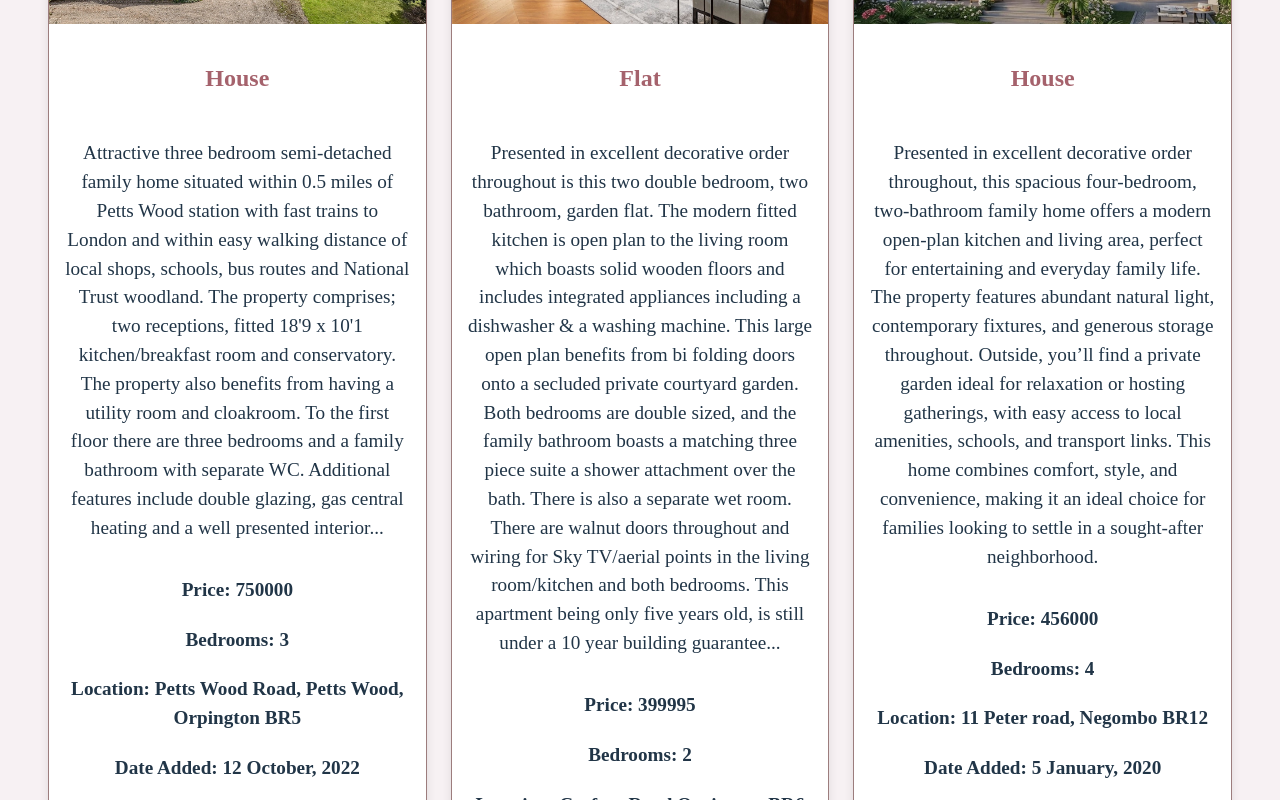
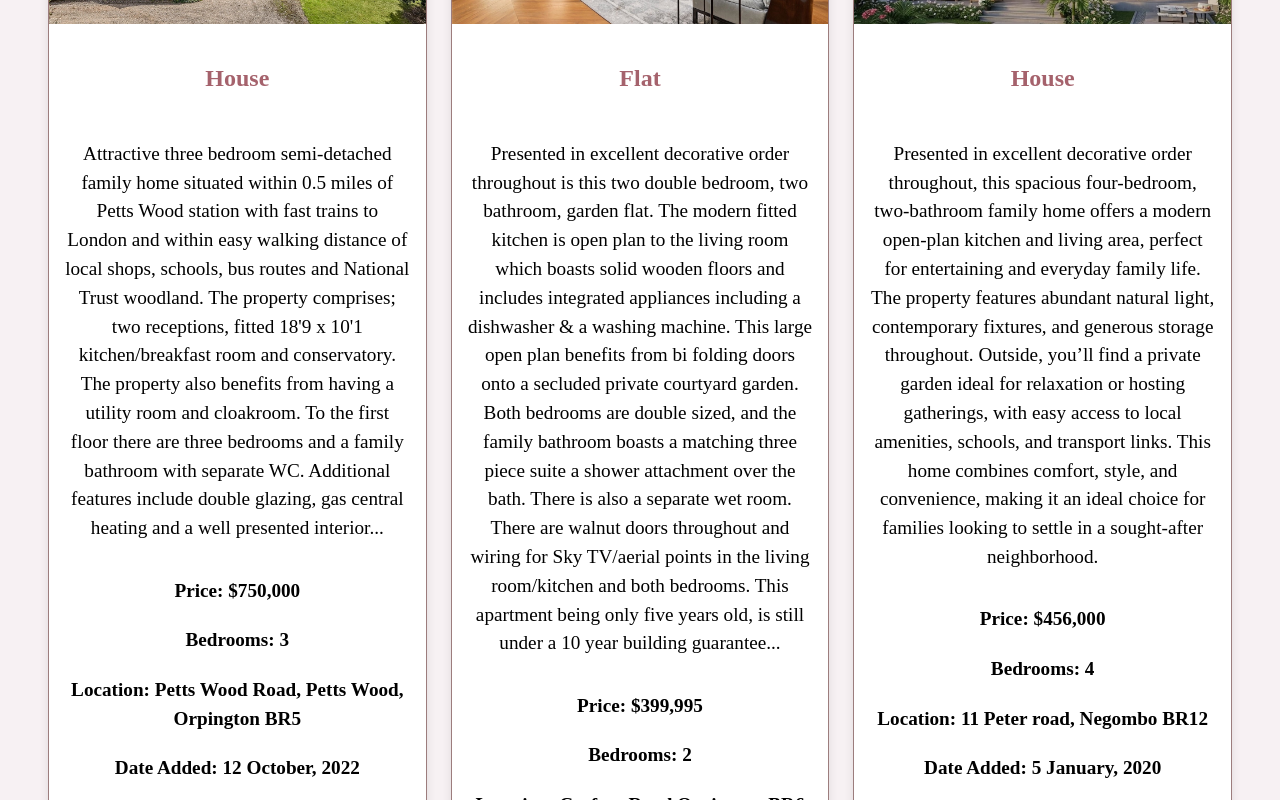
Before and after one commit to MthukaFernando/Adv.ClientSide-final-coursework, a React (Vite) app in the folder property-app/: page / in a window 1280 px wide. Shown: the part 1060-1860 px from the top of the page. Built offline with nearby package versions, Linux system fonts and the light colour scheme.

Commit message:
moved the json file into public and added changed the colors of the details for visibility

```diff
--- a/property-app/src/App.css
+++ b/property-app/src/App.css
@@ -122,12 +122,14 @@ body {
   font-family: 'Times New Roman', Times, serif;
   font-size: 1.2rem;
   margin-top: -0.2rem;
+  color: black;
 }
 
 .property-description {
   font-size: 1.2rem;
   font-family: 'Times New Roman', Times, serif;
   margin-bottom: 2rem;
+  color: black;
 }
 
 #root {
--- a/property-app/src/App.jsx
+++ b/property-app/src/App.jsx
@@ -1,26 +1,38 @@
+import React, { useState, useEffect } from "react";
 import "./App.css";
-import React, { useState } from "react";
-import propertiesData from "./properties.json";
 
-// Property cards
+// Property card component
 function PropertyCard({ property }) {
   return (
     <div className="property-card">
-      <img className="property-img" src={property.picture} alt={property.type} />
+      <img
+        className="property-img"
+        src={property.picture}
+        alt={property.type}
+      />
       <div className="property-content">
         <h2 className="property-heading">{property.type}</h2>
         <p className="property-description">{property.description}</p>
-        <p className="property-details">Price: {property.price}</p>
-        <p className="property-details">Bedrooms: {property.bedrooms}</p>
+        <p className="property-details">
+          Price: ${Number(property.price).toLocaleString()}
+        </p>
+        <p className="property-details">
+          Bedrooms: {Number(property.bedrooms)}
+        </p>
         <p className="property-details">Location: {property.location}</p>
-        <p className="property-details">Date Added: {property.added.day} {property.added.month}, {property.added.year}</p>
+        <p className="property-details">
+          Date Added: {property.added.day} {property.added.month}, {property.added.year}
+        </p>
       </div>
     </div>
   );
 }
 
 function App() {
-  // Input states
+  const [properties, setProperties] = useState([]);
+  const [filteredProperties, setFilteredProperties] = useState([]);
+
+  // Filter input states
   const [inputType, setInputType] = useState("");
   const [inputMinPrice, setInputMinPrice] = useState("");
   const [inputMaxPrice, setInputMaxPrice] = useState("");
@@ -29,49 +41,43 @@ function App() {
   const [inputMaxBedrooms, setInputMaxBedrooms] = useState("");
   const [inputPostcode, setInputPostcode] = useState("");
 
-  // Applied states
-  const [queryType, setQueryType] = useState("");
-  const [minPrice, setMinPrice] = useState("");
-  const [maxPrice, setMaxPrice] = useState("");
-  const [dateAfter, setDateAfter] = useState("");
-  const [minBedrooms, setMinBedrooms] = useState("");
-  const [maxBedrooms, setMaxBedrooms] = useState("");
-  const [postcode, setPostcode] = useState("");
+  // Load JSON from public folder
+  useEffect(() => {
+    fetch("/properties.json")
+      .then((res) => res.json())
+      .then((data) => {
+        setProperties(data.properties);
+        setFilteredProperties(data.properties);
+      })
+      .catch((err) => console.error("Error loading JSON:", err));
+  }, []);
 
-  // Filter logic
-  const filteredProperties = propertiesData.properties.filter((property) => {
-    const typeMatch = queryType === "" || property.type === queryType;
+  // Apply filters
+  const applyFilters = () => {
+    const filtered = properties.filter((property) => {
+      const typeMatch = !inputType || property.type === inputType;
 
       const priceMatch =
-      (minPrice === "" || property.price >= Number(minPrice)) &&
-      (maxPrice === "" || property.price <= Number(maxPrice));
+        (!inputMinPrice || Number(property.price) >= Number(inputMinPrice)) &&
+        (!inputMaxPrice || Number(property.price) <= Number(inputMaxPrice));
 
       const bedroomsMatch =
-      (minBedrooms === "" || property.bedrooms >= Number(minBedrooms)) &&
-      (maxBedrooms === "" || property.bedrooms <= Number(maxBedrooms));
+        (!inputMinBedrooms || Number(property.bedrooms) >= Number(inputMinBedrooms)) &&
+        (!inputMaxBedrooms || Number(property.bedrooms) <= Number(inputMaxBedrooms));
 
       const dateMatch =
-      dateAfter === "" ||
-      new Date(
-        `${property.added.year}-${property.added.month}-${property.added.day}`
-      ) >= new Date(dateAfter);
+        !inputDateAfter ||
+        new Date(`${property.added.year}-${property.added.month}-${property.added.day}`) >=
+          new Date(inputDateAfter);
 
       const postcodeMatch =
-      postcode === "" ||
-      property.location.toLowerCase().includes(postcode.toLowerCase());
+        !inputPostcode ||
+        property.location.toLowerCase().includes(inputPostcode.toLowerCase());
 
       return typeMatch && priceMatch && bedroomsMatch && dateMatch && postcodeMatch;
     });
 
-  // Apply filters
-  const applyFilters = () => {
-    setQueryType(inputType);
-    setMinPrice(inputMinPrice);
-    setMaxPrice(inputMaxPrice);
-    setMinBedrooms(inputMinBedrooms);
-    setMaxBedrooms(inputMaxBedrooms);
-    setDateAfter(inputDateAfter);
-    setPostcode(inputPostcode);
+    setFilteredProperties(filtered);
   };
 
   return (
@@ -112,8 +118,8 @@ function App() {
           onChange={(e) => setInputMaxPrice(e.target.value)}
         />
         <input
-          type="text"
-          placeholder="Date after (YYYY-MM-DD)"
+          type="date"
+          placeholder="Date after"
           value={inputDateAfter}
           onChange={(e) => setInputDateAfter(e.target.value)}
         />
```
Also changed, not shown: property-app/public/properties.json (renamed from property-app/src/properties.json). Lines whose indentation alone changed are shown as unchanged.
